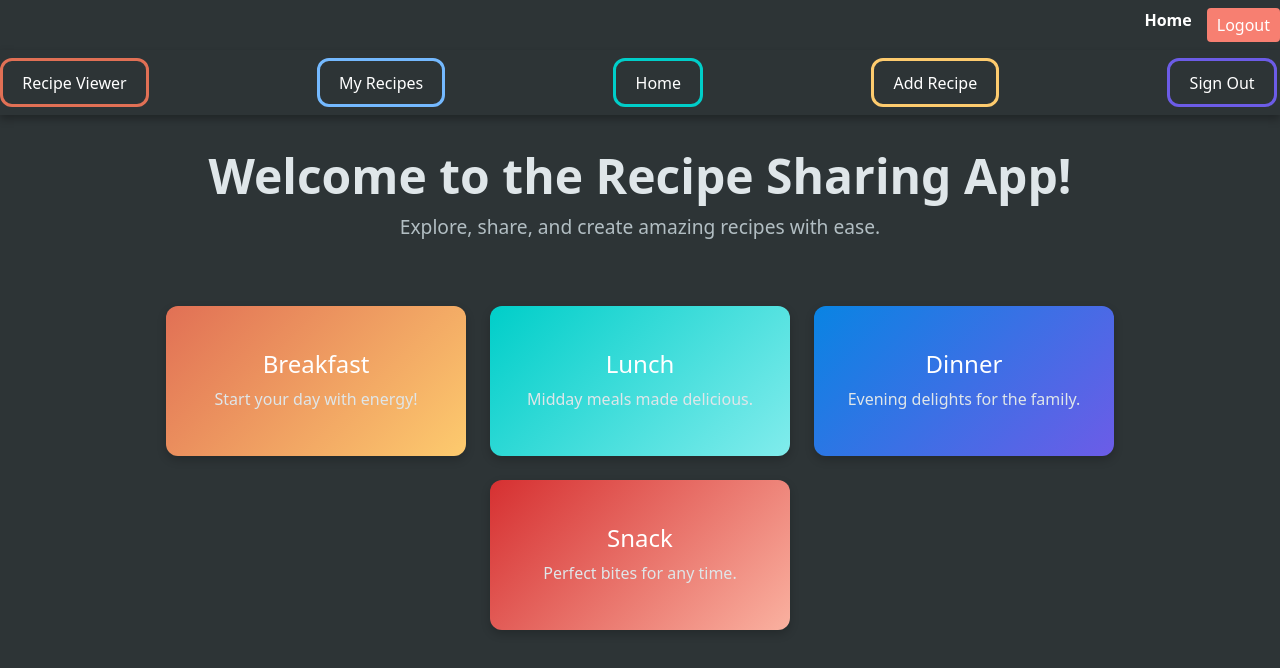
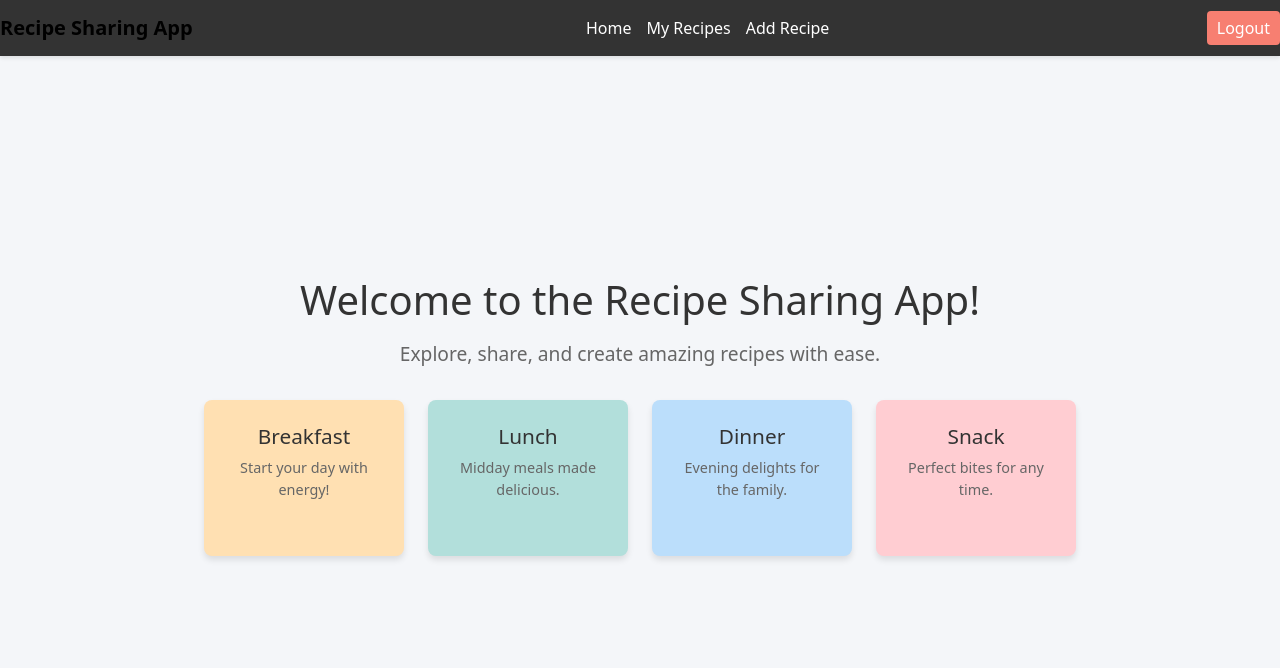
Before and after one commit to sidkrishna07/RecipeApp, a React (Create React App) app in the folder recipe-app/: page / in a window 1280 px wide. Shown: the top 668 px of the page. Built offline with nearby package versions, Linux system fonts and the light colour scheme; sample sign-in values are in the browser's storage.

Commit message:
what i have so far

```diff
--- a/recipe-app/src/App.js
+++ b/recipe-app/src/App.js
@@ -1,41 +1,32 @@
-import React, { useEffect, useState } from "react";
+import React, { useState } from "react";
 import { BrowserRouter as Router, Routes, Route, Navigate } from "react-router-dom";
-import Navbar from "./components/Navbar";
 import LoginForm from "./components/LoginForm";
 import HomePage from "./components/HomePage";
+import "./App.css";
 
 function App() {
-  const [token, setToken] = useState(localStorage.getItem("token") || null);
+  const [token, setToken] = useState(localStorage.getItem("token"));
 
-  // Check token on app load
-  useEffect(() => {
-    if (!token) {
-      localStorage.removeItem("token");
-    }
-  }, [token]);
+  const handleLogin = (newToken) => {
+    localStorage.setItem("token", newToken);
+    setToken(newToken);
+  };
 
-  const handleLogout = () => {
+  const handleSignOut = () => {
     localStorage.removeItem("token");
     setToken(null);
   };
 
   return (
     <Router>
-      {token && <Navbar onLogout={handleLogout} />}
       <Routes>
         <Route
           path="/"
-          element={token ? <HomePage /> : <Navigate replace to="/login" />}
+          element={token ? <HomePage onSignOut={handleSignOut} /> : <Navigate to="/login" />}
         />
         <Route
           path="/login"
-          element={
-            token ? (
-              <Navigate replace to="/" />
-            ) : (
-              <LoginForm onLoginSuccess={(newToken) => setToken(newToken)} />
-            )
-          }
+          element={!token ? <LoginForm onLogin={handleLogin} /> : <Navigate to="/" />}
         />
       </Routes>
     </Router>
--- a/recipe-app/src/components/HomePage.css
+++ b/recipe-app/src/components/HomePage.css
@@ -1,146 +1,59 @@
-/* Body */
-body {
-  margin: 0;
-  font-family: 'Poppins', sans-serif;
-  background-color: #2d3436;
-  color: white;
-}
-
-/* Navigation Bar */
-.navbar {
-  display: flex;
-  justify-content: flex-start; /* Align items to the left, making them closer */
-  align-items: center;
-  background-color: #2d3436;
-  padding: 1rem;
-  box-shadow: 0 4px 8px rgba(0, 0, 0, 0.3);
-  position: sticky;
-  top: 0;
-  z-index: 10;
-  width: 100%; /* Make the navbar fill the screen width */
-}
-
-/* Nav Buttons */
-.nav-item {
-  background: none;
-  border: 3px solid transparent;
-  border-radius: 12px;
-  color: white;
-  font-size: 1rem;
-  padding: 0.6rem 1.2rem;
-  cursor: pointer;
-  transition: transform 0.3s ease, box-shadow 0.3s ease, border-color 0.3s ease;
-  margin-right: 0.2rem; /* Even smaller gap between buttons */
-}
-
-/* Add unique borders to buttons for colors */
-.nav-item:nth-child(1) {
-  border-color: #e17055; /* Orange */
-}
-.nav-item:nth-child(2) {
-  border-color: #74b9ff; /* Light Blue */
-}
-.nav-item:nth-child(3) {
-  border-color: #00cec9; /* Teal */
-}
-.nav-item:nth-child(4) {
-  border-color: #fdcb6e; /* Yellow */
-}
-.nav-item:nth-child(5) {
-  border-color: #6c5ce7; /* Purple */
-}
-
-.nav-item:hover {
-  transform: translateY(-3px);
-  box-shadow: 0 4px 10px rgba(0, 0, 0, 0.3);
-  background-color: rgba(255, 255, 255, 0.1);
-}
-
-/* Home Page Container */
-.home-container {
-  display: flex;
-  flex-direction: column;
-  align-items: center;
-  background-color: #2d3436;
-  padding: 2rem;
-  min-height: 100vh;
-  box-sizing: border-box;
-}
-
-.home-header {
-  text-align: center;
-  margin-bottom: 2rem;
-}
-
-/* Updated the color of the header text to a light color */
-.home-header h1 {
-  font-size: 3rem;
-  font-weight: bold;
-  color: #dfe6e9; /* light color */
-  margin-bottom: 0.5rem;
-}
-
-.home-header p {
-  font-size: 1.2rem;
-  color: #b2bec3; /* light gray color */
-  margin: 0;
-}
-
-/* Recipe Boxes */
-.recipe-section {
-  display: flex;
-  flex-wrap: wrap;
-  justify-content: center;
-  gap: 1.5rem;
-  margin-top: 2rem;
-}
-
-.recipe-box {
-  background: linear-gradient(135deg, #6c5ce7, #74b9ff);
-  border-radius: 12px;
-  padding: 1rem;
-  width: 300px;
-  height: 150px;
-  color: white;
+.homepage-container {
   display: flex;
   flex-direction: column;
   justify-content: center;
   align-items: center;
   text-align: center;
-  box-shadow: 0 4px 10px rgba(0, 0, 0, 0.2);
+  min-height: 90vh;
+  background-color: #f4f6f9;
+}
+
+.homepage-container h1 {
+  font-size: 2.5rem;
+  margin-bottom: 1rem;
+  color: #333;
+}
+
+.homepage-container p {
+  font-size: 1.2rem;
+  margin-bottom: 2rem;
+  color: #666;
+}
+
+.recipe-cards {
+  display: flex;
+  justify-content: center;
+  gap: 1.5rem;
+  flex-wrap: wrap;
+}
+
+.recipe-card {
+  background-color: #fff;
+  padding: 1.5rem;
+  border-radius: 8px;
+  box-shadow: 0 4px 6px rgba(0, 0, 0, 0.1);
+  text-align: center;
+  width: 200px;
   transition: transform 0.3s ease, box-shadow 0.3s ease;
 }
 
-.recipe-box:hover {
+.recipe-card:hover {
   transform: translateY(-5px);
-  box-shadow: 0 8px 15px rgba(0, 0, 0, 0.4);
+  box-shadow: 0 6px 10px rgba(0, 0, 0, 0.2);
 }
 
-.recipe-box h3 {
-  font-size: 1.5rem;
+.recipe-card h3 {
   margin-bottom: 0.5rem;
-  color: white;
+  font-size: 1.3rem;
+  color: #333;
 }
 
-.recipe-box p {
-  font-size: 1rem;
-  margin: 0;
-  color: #dfe6e9;
+.recipe-card p {
+  color: #666;
+  font-size: 0.9rem;
 }
 
-/* Individual Gradients for Recipe Boxes */
-.recipe-box.breakfast {
-  background: linear-gradient(135deg, #e17055, #fdcb6e);
-}
-
-.recipe-box.lunch {
-  background: linear-gradient(135deg, #00cec9, #81ecec);
-}
-
-.recipe-box.dinner {
-  background: linear-gradient(135deg, #0984e3, #6c5ce7);
-}
-
-.recipe-box.snack {
-  background: linear-gradient(135deg, #d63031, #fab1a0);
-};
+.breakfast { background-color: #ffe0b2; }
+.lunch { background-color: #b2dfdb; }
+.dinner { background-color: #bbdefb; }
+.snack { background-color: #ffcdd2; }
--- a/recipe-app/src/components/HomePage.js
+++ b/recipe-app/src/components/HomePage.js
@@ -1,46 +1,34 @@
 import React from "react";
+import Navbar from "./Navbar";
 import "./HomePage.css";
 
-const HomePage = () => {
+const HomePage = ({ onSignOut }) => {
   return (
-    <div>
-      {/* Navigation Bar */}
-      <div className="navbar">
-        <button className="nav-item">Recipe Viewer</button>
-        <button className="nav-item">My Recipes</button>
-        <button className="nav-item">Home</button>
-        <button className="nav-item">Add Recipe</button>
-        <button className="nav-item">Sign Out</button>
-      </div>
-
-      {/* Home Page Content */}
-      <div className="home-container">
-        <div className="home-header">
-          <h1>Welcome to the Recipe Sharing App!</h1>
-          <p>Explore, share, and create amazing recipes with ease.</p>
-        </div>
-
-        <div className="recipe-section">
-          {/* Example Recipe Boxes */}
-          <div className="recipe-box breakfast">
+    <>
+      <Navbar onSignOut={onSignOut} />
+      <div className="homepage-container">
+        <h1>Welcome to the Recipe Sharing App!</h1>
+        <p>Explore, share, and create amazing recipes with ease.</p>
+        <div className="recipe-cards">
+          <div className="recipe-card breakfast">
             <h3>Breakfast</h3>
             <p>Start your day with energy!</p>
           </div>
-          <div className="recipe-box lunch">
+          <div className="recipe-card lunch">
             <h3>Lunch</h3>
             <p>Midday meals made delicious.</p>
           </div>
-          <div className="recipe-box dinner">
+          <div className="recipe-card dinner">
             <h3>Dinner</h3>
             <p>Evening delights for the family.</p>
           </div>
-          <div className="recipe-box snack">
+          <div className="recipe-card snack">
             <h3>Snack</h3>
             <p>Perfect bites for any time.</p>
           </div>
         </div>
       </div>
-    </div>
+    </>
   );
 };
 
--- a/recipe-app/src/components/Navbar.css
+++ b/recipe-app/src/components/Navbar.css
@@ -1,35 +1,47 @@
-/* Navbar.css */
 .navbar {
   display: flex;
   justify-content: space-between;
   align-items: center;
   background-color: #333;
-    padding: 10px 20px;
-    color: white;
+  color: #fff;
+  padding: 0.5rem 2rem;
+  box-shadow: 0 2px 4px rgba(0, 0, 0, 0.1);
+}
+
+.navbar-brand {
+  font-size: 1.5rem;
+  font-weight: bold;
+  color: #f5a623;
 }
 
 .navbar-links {
   display: flex;
-    gap: 15px;
+  gap: 1.5rem;
+  list-style: none;
+  margin: 0;
+  padding: 0;
 }
 
 .navbar-links a {
+  color: #fff;
   text-decoration: none;
-    color: white;
-    font-weight: bold;
+  font-size: 1rem;
+  transition: color 0.3s ease;
 }
 
 .navbar-links a:hover {
-    text-decoration: underline;
+  color: #f5a623;
 }
 
 .logout-btn {
   background-color: #f77f71;
+  color: white;
   border: none;
-    color: white;
-    padding: 5px 10px;
-    border-radius: 4px;
+  padding: 0.5rem 1rem;
+  border-radius: 5px;
   cursor: pointer;
+  font-size: 1rem;
+  transition: background-color 0.3s ease;
 }
 
 .logout-btn:hover {
--- a/recipe-app/src/components/Navbar.js
+++ b/recipe-app/src/components/Navbar.js
@@ -1,17 +1,18 @@
 import React from "react";
-import { Link } from "react-router-dom";
 import "./Navbar.css";
 
-const Navbar = ({ onLogout }) => {
+const Navbar = ({ onSignOut }) => {
   return (
     <nav className="navbar">
-      <span className="navbar-brand"></span>
-      <div className="navbar-links">
-        <Link to="/">Home</Link>
-        <button onClick={onLogout} className="logout-btn">
-          Logout
-        </button>
-      </div>
+      <div className="navbar-brand">Recipe Sharing App</div>
+      <ul className="navbar-links">
+        <li><a href="/">Home</a></li>
+        <li><a href="/my-recipes">My Recipes</a></li>
+        <li><a href="/add-recipe">Add Recipe</a></li>
+      </ul>
+      <button className="logout-btn" onClick={onSignOut}>
+        Logout
+      </button>
     </nav>
   );
 };
```
Lines whose indentation alone changed are shown as unchanged.
